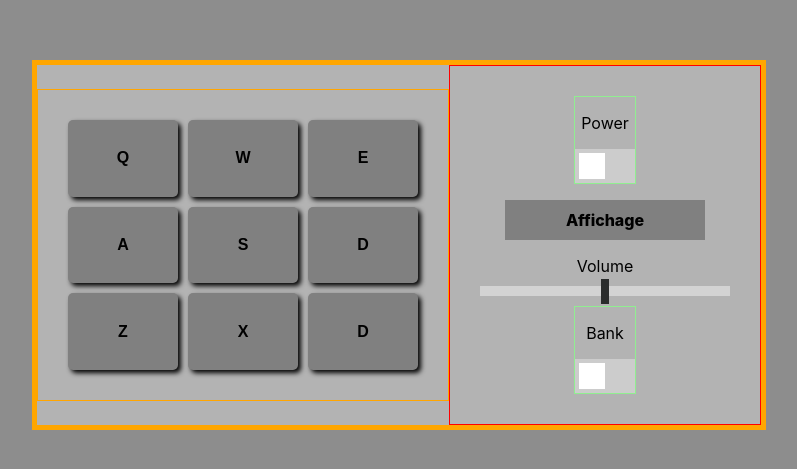
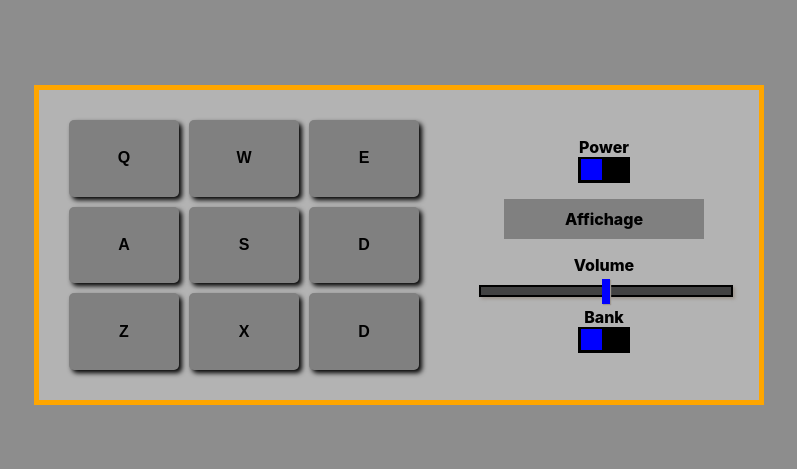
Before and after one commit to jblarriviere/drum-machine, a React (Create React App) app: page / in a window 1280 px wide. Shown: the part 155-624 px from the top of the page, without its empty margins (241-1038 px from the left). Built offline with nearby package versions, Linux system fonts and the light colour scheme.

Commit message:
Final touches of styling

```diff
--- a/src/App.css
+++ b/src/App.css
@@ -12,8 +12,10 @@
   text-align: center;
 
   background-color: #B3B3B3;
+  border: 5px solid #FFA600;
 
-  border: 5px solid #FFA600;
+  font-size: 16px;
+  font-weight: 800;
 }
 
 #padControls {
@@ -26,7 +28,6 @@
   grid-template-rows: 1fr 1fr 1fr;
   grid-gap: 10px;
 
-  border: 1px solid orange;
 }
 
 .drum-pad {
@@ -36,8 +37,8 @@
   border-radius: 5px;
   box-shadow: 3px 3px 5px;
 
-  font-size: 16px;
-  font-weight: 800;
+  font-weight: inherit;
+  font-size: inherit;
 }
 
 .drum-pad:active {
@@ -52,12 +53,7 @@
   display: flex;
   flex-direction: column;
   align-items: center;
-
-  border: 1px solid red;
-}
-
-.switchContainer {
-  border: 1px solid lightgreen;
+  justify-content: space-between;
 }
 
 #display {
@@ -66,18 +62,20 @@
   background-color: #808080;
 
   line-height: 40px;
-  font-size: 16px;
-  font-weight: 800;
 }
 
 /* STYLING THE SWITCHES */
 /* The switch - the box around the slider */
 
+.switchContainer p {
+  margin: 0;
+}
+
 .switch {
   position: relative;
   display: inline-block;
-  width: 60px;
-  height: 34px;
+  width: 52px;
+  height: 26px;
 }
 
 /* Hide default HTML checkbox */
@@ -95,7 +93,7 @@
   left: 0;
   right: 0;
   bottom: 0;
-  background-color: #ccc;
+  background-color: black;
   -webkit-transition: .4s;
   transition: .4s;
 }
@@ -103,21 +101,13 @@
 .slider:before {
   position: absolute;
   content: "";
-  height: 26px;
-  width: 26px;
-  left: 4px;
-  bottom: 4px;
-  background-color: white;
+  height: 21px;
+  width: 21px;
+  left: 3px;
+  bottom: 3px;
+  background-color: #0000FF;
   -webkit-transition: .4s;
   transition: .4s;
-}
-
-input:checked + .slider {
-  background-color: #2196F3;
-}
-
-input:focus + .slider {
-  box-shadow: 0 0 1px #2196F3;
 }
 
 input:checked + .slider:before {
@@ -125,7 +115,6 @@ input:checked + .slider:before {
   -ms-transform: translateX(26px);
   transform: translateX(26px);
 }
-
 
 /* STYLING THE VOLUME SLIDE */
 
@@ -140,9 +129,11 @@ input:checked + .slider:before {
   -webkit-appearance: none;  /* Override default CSS styles */
   appearance: none;
   width: 100%; /* Full-width */
-  height: 10px; /* Specified height */
+  height: 8px; /* Specified height */
   margin: 10px 0;
-  background: #d3d3d3; /* Grey background */
+  background: #424242; /* Grey background */
+  border: solid 2px black;
+  box-shadow: 2px 2px 3px;
   outline: none; /* Remove outline */
 }
 
@@ -152,13 +143,19 @@ input:checked + .slider:before {
   appearance: none;
   width: 8px; /* Set a specific slider handle width */
   height: 25px; /* Slider handle height */
-  background: rgb(42, 44, 44); /* Grey background */
+  background: #0000FF; /* Grey background */
   cursor: pointer; /* Cursor on hover */
+  border: none;
+  border-radius: 0;
+  box-shadow: 1px 1px 1px;
 }
 
 #volume::-moz-range-thumb {
   width: 8px; /* Set a specific slider handle width */
   height: 25px; /* Slider handle height */
-  background: rgb(42, 44, 44); /* Grey background */
+  background: #0000FF; /* Blue background */
   cursor: pointer; /* Cursor on hover */
+  border: none;
+  border-radius: 0;
+  box-shadow: 1px 1px 1px;
 }
```
